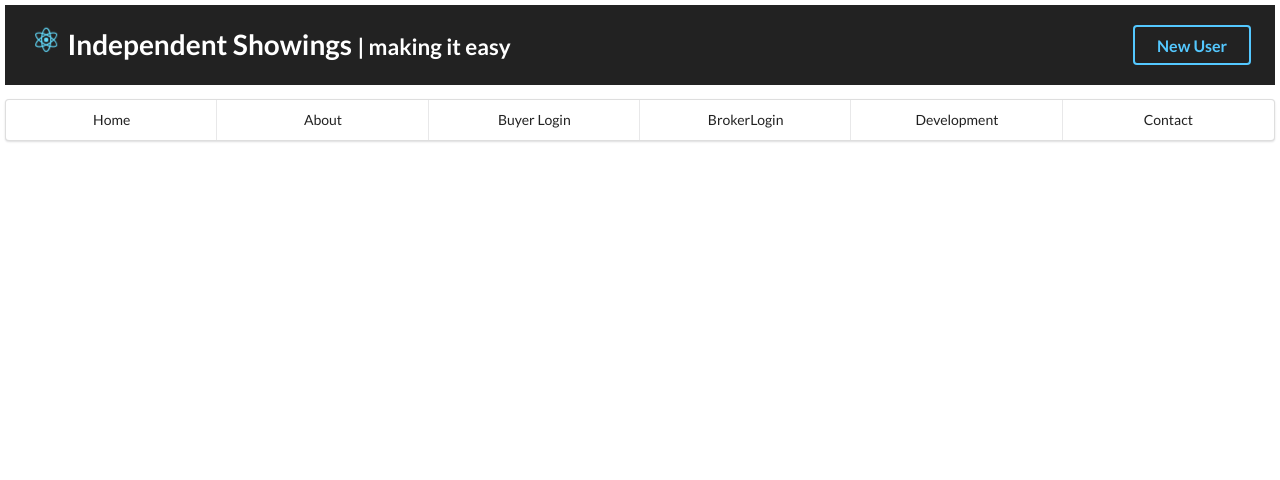
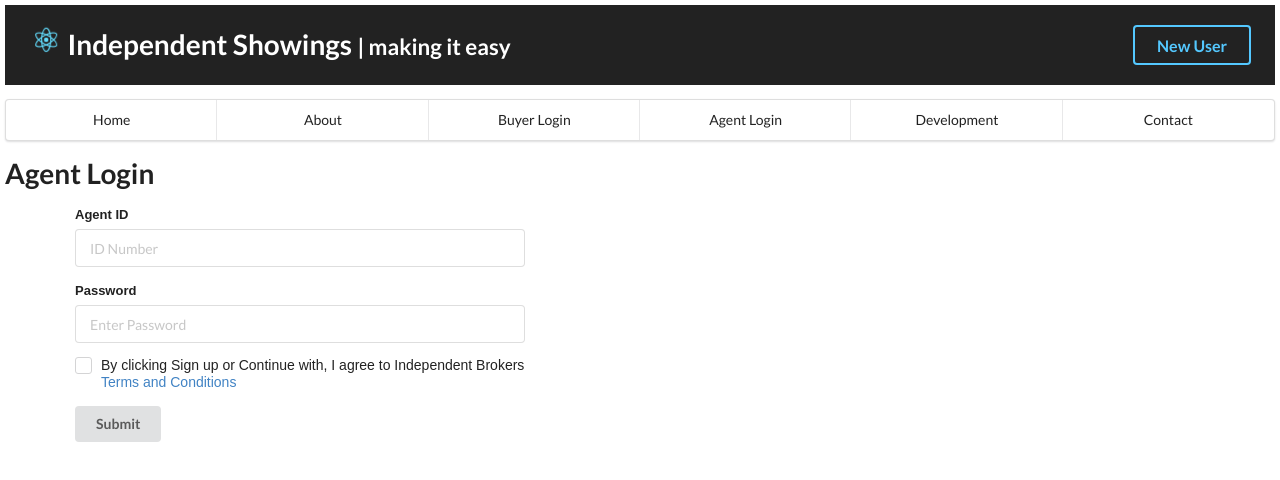
Before and after one commit to jperryman23/independent-showings-client, a React (Create React App) app: page /AgentLogin in a window 1280 px wide. Shown: the top 480 px of the page. Built offline with nearby package versions, Linux system fonts and the light colour scheme.

Commit message:
menu items updated

```diff
--- a/src/App.js
+++ b/src/App.js
@@ -13,7 +13,7 @@ import {
 import Home from './components/Home';
 import About from './components/About';
 import BuyerLogin from './components/BuyerLogin';
-import BrokerLogin from './components/BrokerLogin';
+import AgentLogin from './components/AgentLogin';
 import Development from './components/Development';
 import Contact from './components/Contact';
 
@@ -47,7 +47,7 @@ class App extends Component {
             <Link className="item"  to="/Home">Home</Link>
             <Link className="item"  to="/About">About</Link>
             <Link className="item"  to="/BuyerLogin">Buyer Login </Link>
-            <Link className="item"  to="/BrokerLogin">BrokerLogin</Link>
+            <Link className="item"  to="/AgentLogin">Agent Login</Link>
             <Link className="item"  to="/Development">Development</Link>
             <Link className="item"  to="/Contact">Contact</Link>
         </div>
@@ -57,7 +57,7 @@ class App extends Component {
         <Route path="/Home" component={Home} />
         <Route path="/About" component={About} />
         <Route exact path="/BuyerLogin" component={BuyerLogin} />
-        <Route exact path="/BrokerLogin" component={BrokerLogin} />
+        <Route exact path="/AgentLogin" component={AgentLogin} />
         <Route exact path="/Development" component={Development} />
         <Route exact path="/Contact" component={Contact} />
 
--- /dev/null
+++ b/src/components/AgentLogin.js
@@ -0,0 +1,41 @@
+import React, { Component } from 'react';
+import '../App.css'
+
+import {
+  // BrowserRouter as Router,
+  Route,
+  Link
+} from 'react-router-dom'
+
+export default class AgentLogin extends Component {
+    render(){
+        return(
+
+        <div className="container">
+            <h1>Agent Login</h1>
+            <div className="contentBox">
+            <form className="ui form">
+                <div className="six wide field">
+                    <label>Agent ID</label>
+                    <input type="text" name="AgentID" placeholder="ID Number" />
+                    </div>
+                    <div className="six wide field">
+                        <label>Password</label>
+                        <input type="text" name="password" placeholder="Enter Password" />
+                        </div>
+                        <div className="six wide field">
+                            <div className="ui checkbox">
+                                <input type="checkbox" tabIndex="0" className="hidden" />
+                                    <label>By clicking Sign up or Continue with, I agree to Independent Brokers
+                                        <a className="" href="/terms-conditions" target="_blank"> Terms and Conditions</a>
+                                    </label>
+                                </div>
+                        </div>
+                            <button className="ui button" type="submit">Submit</button>
+                        </form>
+                    </div>
+                </div>
+
+        )
+    }
+}
--- a/src/components/BrokerLogin.js
+++ /dev/null
@@ -1,15 +0,0 @@
-import React, { Component } from 'react';
-import '../App.css'
-
-export default class BuyerLogin extends Component {
-    render(){
-        return(
-
-            <div className="container">
-                <h1>Broker Login</h1>
-
-            </div>
-
-        )
-    }
-}
```
